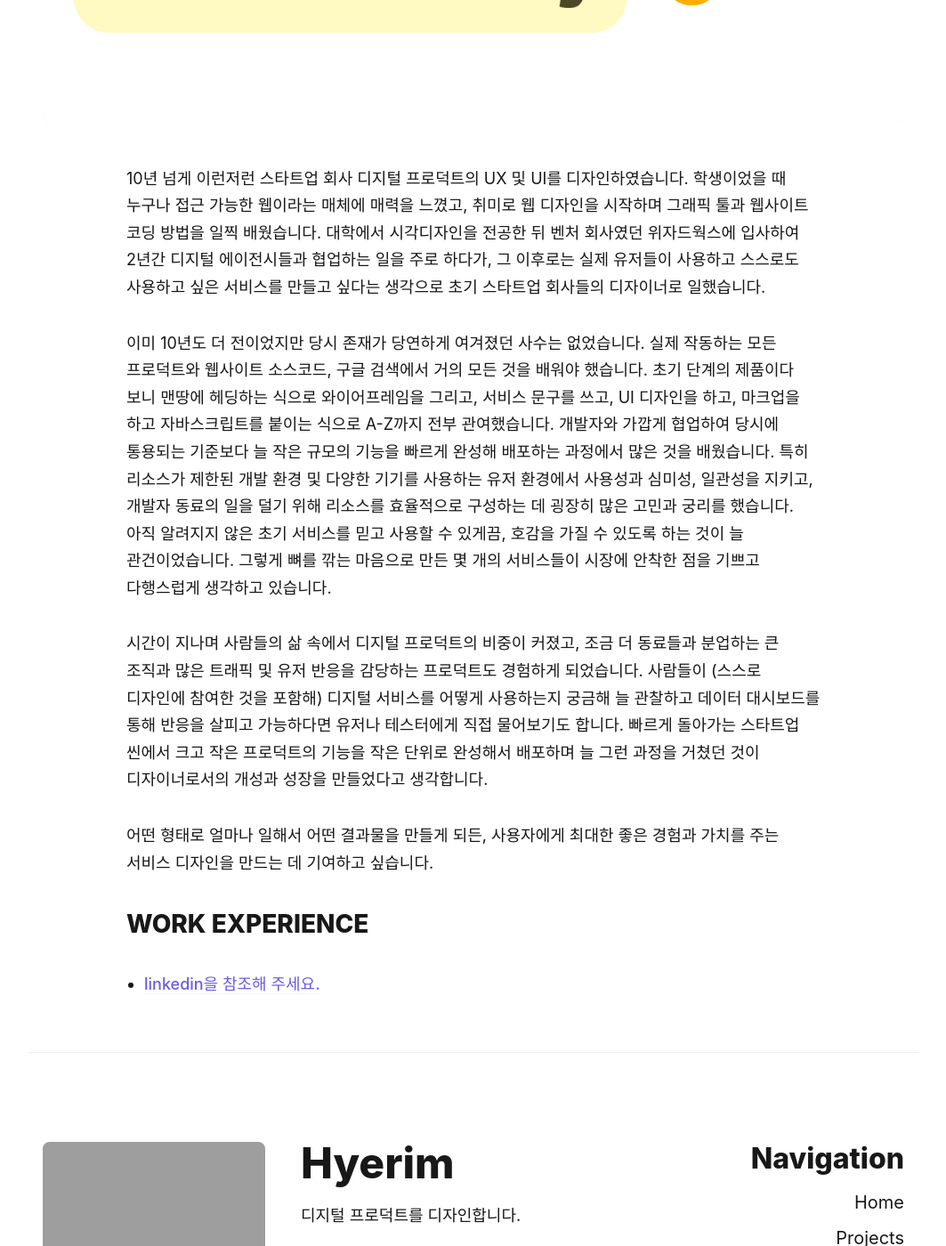
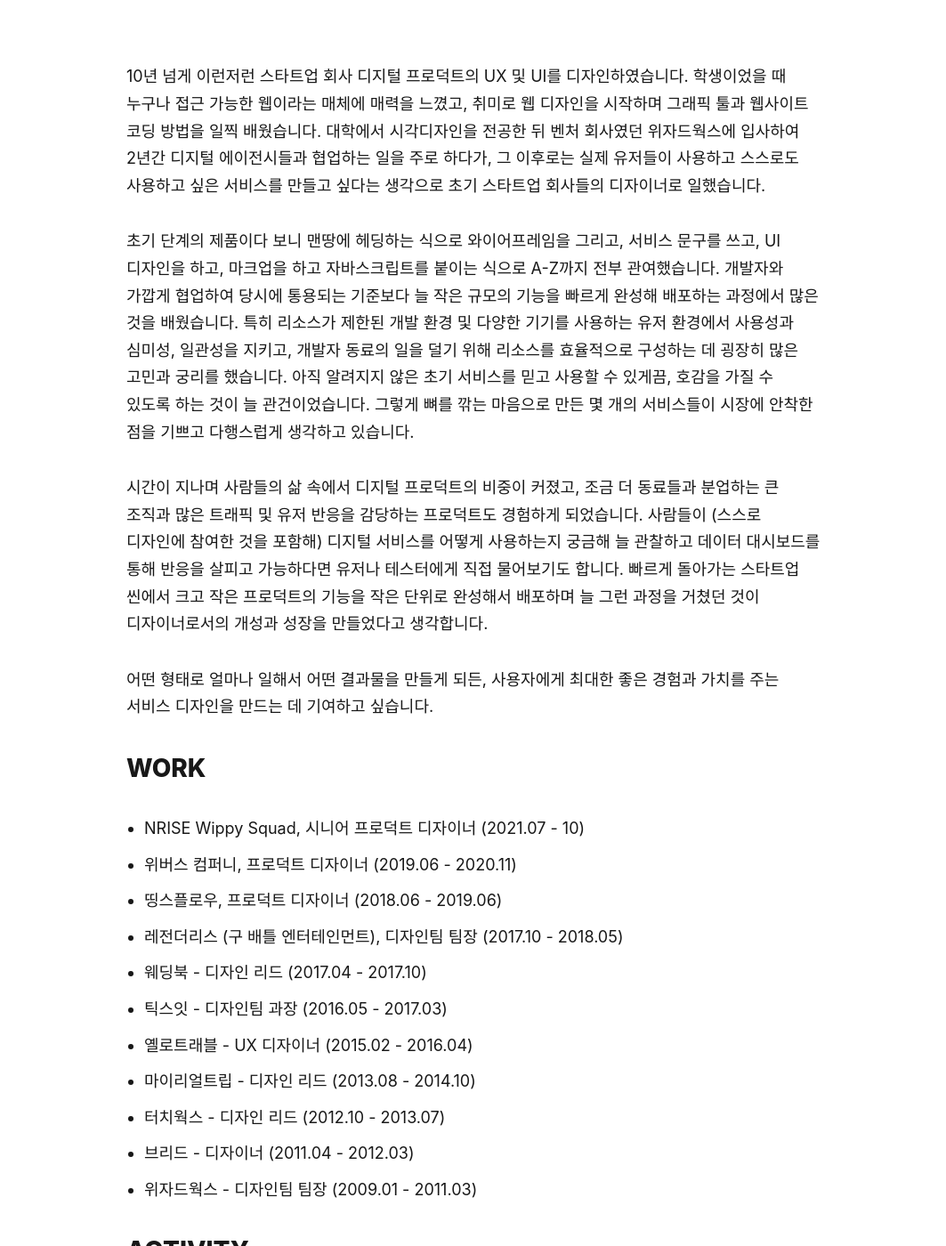
Before and after one commit to hyerim-song/hyerim-song.github.io, a Jekyll site: the page built from _pages/about.md, in a window 1280 px wide and 1400 px high, scrolled down 680 px. Shown: the whole window at 89% size, without its empty margins (108-1171 px from the left). Built offline with Jekyll 4.4.1, drawn with Linux system fonts in a browser that asks for light colours; nearby versions of some CDN libraries; some web fonts are replaced; some of the changed text lies outside the part shown; grey boxes are pictures that could not be loaded.

Commit message:
about 레이아웃 수정 및 자세한 이력 추가

```diff
--- a/_pages/about.md
+++ b/_pages/about.md
@@ -2,17 +2,33 @@
 layout: page
 title: About
 permalink: /about/
-image: '/images/about.png'
 ---
 
+<img src = "/images/about.png" loading="lazy">
 10년 넘게 이런저런 스타트업 회사 디지털 프로덕트의 UX 및 UI를 디자인하였습니다. 학생이었을 때 누구나 접근 가능한 웹이라는 매체에 매력을 느꼈고, 취미로 웹 디자인을 시작하며 그래픽 툴과 웹사이트 코딩 방법을 일찍 배웠습니다. 대학에서 시각디자인을 전공한 뒤 벤처 회사였던 위자드웍스에 입사하여 2년간 디지털 에이전시들과 협업하는 일을 주로 하다가, 그 이후로는 실제 유저들이 사용하고 스스로도 사용하고 싶은 서비스를 만들고 싶다는 생각으로 초기 스타트업 회사들의 디자이너로 일했습니다.
 
-이미 10년도 더 전이었지만 당시 존재가 당연하게 여겨졌던 사수는 없었습니다. 실제 작동하는 모든 프로덕트와 웹사이트 소스코드, 구글 검색에서 거의 모든 것을 배워야 했습니다. 초기 단계의 제품이다 보니 맨땅에 헤딩하는 식으로 와이어프레임을 그리고, 서비스 문구를 쓰고, UI 디자인을 하고, 마크업을 하고 자바스크립트를 붙이는 식으로 A-Z까지 전부 관여했습니다. 개발자와 가깝게 협업하여 당시에 통용되는 기준보다 늘 작은 규모의 기능을 빠르게 완성해 배포하는 과정에서 많은 것을 배웠습니다. 특히 리소스가 제한된 개발 환경 및 다양한 기기를 사용하는 유저 환경에서 사용성과 심미성, 일관성을 지키고, 개발자 동료의 일을 덜기 위해 리소스를 효율적으로 구성하는 데 굉장히 많은 고민과 궁리를 했습니다. 아직 알려지지 않은 초기 서비스를 믿고 사용할 수 있게끔, 호감을 가질 수 있도록 하는 것이 늘 관건이었습니다. 그렇게 뼈를 깎는 마음으로 만든 몇 개의 서비스들이 시장에 안착한 점을 기쁘고 다행스럽게 생각하고 있습니다.
+초기 단계의 제품이다 보니 맨땅에 헤딩하는 식으로 와이어프레임을 그리고, 서비스 문구를 쓰고, UI 디자인을 하고, 마크업을 하고 자바스크립트를 붙이는 식으로 A-Z까지 전부 관여했습니다. 개발자와 가깝게 협업하여 당시에 통용되는 기준보다 늘 작은 규모의 기능을 빠르게 완성해 배포하는 과정에서 많은 것을 배웠습니다. 특히 리소스가 제한된 개발 환경 및 다양한 기기를 사용하는 유저 환경에서 사용성과 심미성, 일관성을 지키고, 개발자 동료의 일을 덜기 위해 리소스를 효율적으로 구성하는 데 굉장히 많은 고민과 궁리를 했습니다. 아직 알려지지 않은 초기 서비스를 믿고 사용할 수 있게끔, 호감을 가질 수 있도록 하는 것이 늘 관건이었습니다. 그렇게 뼈를 깎는 마음으로 만든 몇 개의 서비스들이 시장에 안착한 점을 기쁘고 다행스럽게 생각하고 있습니다.
 
 시간이 지나며 사람들의 삶 속에서 디지털 프로덕트의 비중이 커졌고, 조금 더 동료들과 분업하는 큰 조직과 많은 트래픽 및 유저 반응을 감당하는 프로덕트도 경험하게 되었습니다. 사람들이 (스스로 디자인에 참여한 것을 포함해) 디지털 서비스를 어떻게 사용하는지 궁금해 늘 관찰하고 데이터 대시보드를 통해 반응을 살피고 가능하다면 유저나 테스터에게 직접 물어보기도 합니다. 빠르게 돌아가는 스타트업 씬에서 크고 작은 프로덕트의 기능을 작은 단위로 완성해서 배포하며 늘 그런 과정을 거쳤던 것이 디자이너로서의 개성과 성장을 만들었다고 생각합니다.
 
 어떤 형태로 얼마나 일해서 어떤 결과물을 만들게 되든, 사용자에게 최대한 좋은 경험과 가치를 주는 서비스 디자인을 만드는 데 기여하고 싶습니다.
 
-## WORK EXPERIENCE
+## WORK
 
-* <a href="https://www.linkedin.com/in/songhyerim/" target="_blank">linkedin을 참조해 주세요.</a>
+* NRISE Wippy Squad, 시니어 프로덕트 디자이너 (2021.07 - 10)
+* 위버스 컴퍼니, 프로덕트 디자이너 (2019.06 - 2020.11)
+* 띵스플로우, 프로덕트 디자이너 (2018.06 - 2019.06)
+* 레전더리스 (구 배틀 엔터테인먼트), 디자인팀 팀장 (2017.10 - 2018.05)
+* 웨딩북 - 디자인 리드 (2017.04 - 2017.10)
+* 틱스잇 - 디자인팀 과장 (2016.05 - 2017.03)
+* 옐로트래블 - UX 디자이너 (2015.02 - 2016.04)
+* 마이리얼트립 - 디자인 리드 (2013.08 - 2014.10)
+* 터치웍스 - 디자인 리드 (2012.10 - 2013.07)
+* 브리드 - 디자이너 (2011.04 - 2012.03)
+* 위자드웍스 - 디자인팀 팀장 (2009.01 - 2011.03)
+
+## ACTIVITY
+* 밸류커넥트, Value Class - 강연 (2021)
+
+## PERSONAL PRODUCT
+* 플랜트샤워 (2023~)
```
